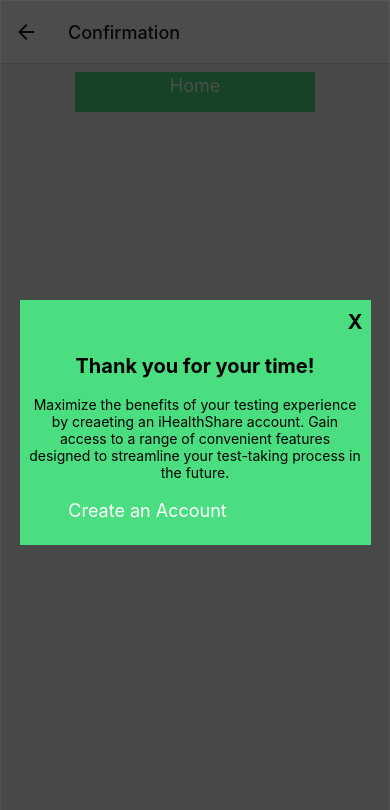
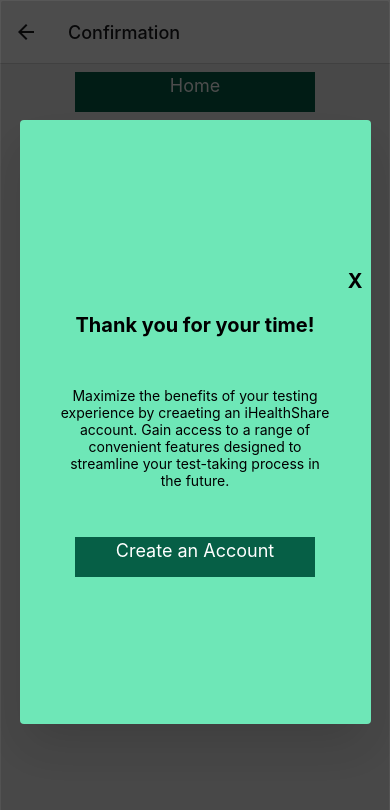
Before and after one commit to TOP-2023-GA-Team-2/iShareHealth, a React Native app: screen /Confirmation in a window 390 px wide. Shown: the top 810 px of the page. Built offline with nearby package versions, Linux system fonts and the light colour scheme.

Commit message:
some centering. can't spread out message heading, message body and button

```diff
--- a/src/components/MainBtn/MainBtn.tsx
+++ b/src/components/MainBtn/MainBtn.tsx
@@ -4,7 +4,7 @@
 
   return (
     <View>
-      <Pressable onPress={props.onPress} className="bg-green-400 w-60 h-10 m-2">{props.children}
+      <Pressable onPress={props.onPress} className="bg-emerald-800 w-60 h-10 m-2">{props.children}
         <Text className="flex flex-row justify-center items-center text-white text-lg text-center">{props.text}</Text>
       </Pressable>
     </View>
--- a/src/components/Modal/ModalComponent.tsx
+++ b/src/components/Modal/ModalComponent.tsx
@@ -8,17 +8,25 @@
 
 }
 
-const ModalComponent: React.FC<ModalProps> = ({isVisible, onClose, onButtonPress, children }) => {
+const ModalComponent: React.FC<ModalProps> = ({isVisible, onClose, children }) => {
 
 
     return (
         <Modal isVisible={isVisible} >
-            <View className="bg-green-400 w-90 h-90">
-            <TouchableOpacity onPress={onClose} >
-                <Text className='font-bold text-right text-xl m-2'>X</Text>
-            </TouchableOpacity>
-                {children}
-            </View>
+
+
+                <View className='h-3/4 rounded drop-shadow-2xl bg-emerald-300 justify-center place-content-between'>
+                    <View className=''>
+                        <TouchableOpacity onPress={onClose} >
+                            <Text className='font-bold text-right text-xl m-2'>X</Text>
+                        </TouchableOpacity>
+                    </View>
+                    <View className=' items-center'>
+
+                    {children}
+                    </View>
+                </View>
+
         </Modal>
     );
 };
--- a/src/screens/Confirmation/Confirmation.tsx
+++ b/src/screens/Confirmation/Confirmation.tsx
@@ -29,9 +29,10 @@
     return (
         <View className='items-center'>
             <MainBtn onPress={() => navigation.navigate('Landing')} text="Home" />
-            <ModalComponent isVisible={isModalVisible} onClose={toggleModal}>
+            {/* unable to keep background screen unshaded and add drop shadow. react native modal shades behind it by default. */}
+            <ModalComponent isVisible={isModalVisible} onClose={toggleModal} >
                 <Text className='text-center font-bold text-xl m-2'>{messageHeading}</Text>
-                <Text className='text-center m-2'>{messageBody}</Text>
+                <Text className='text-center m-10'>{messageBody}</Text>
                 <MainBtn text="Create an Account" onPress={handleCreateAccount}/>
             </ModalComponent>
         </View>
```
